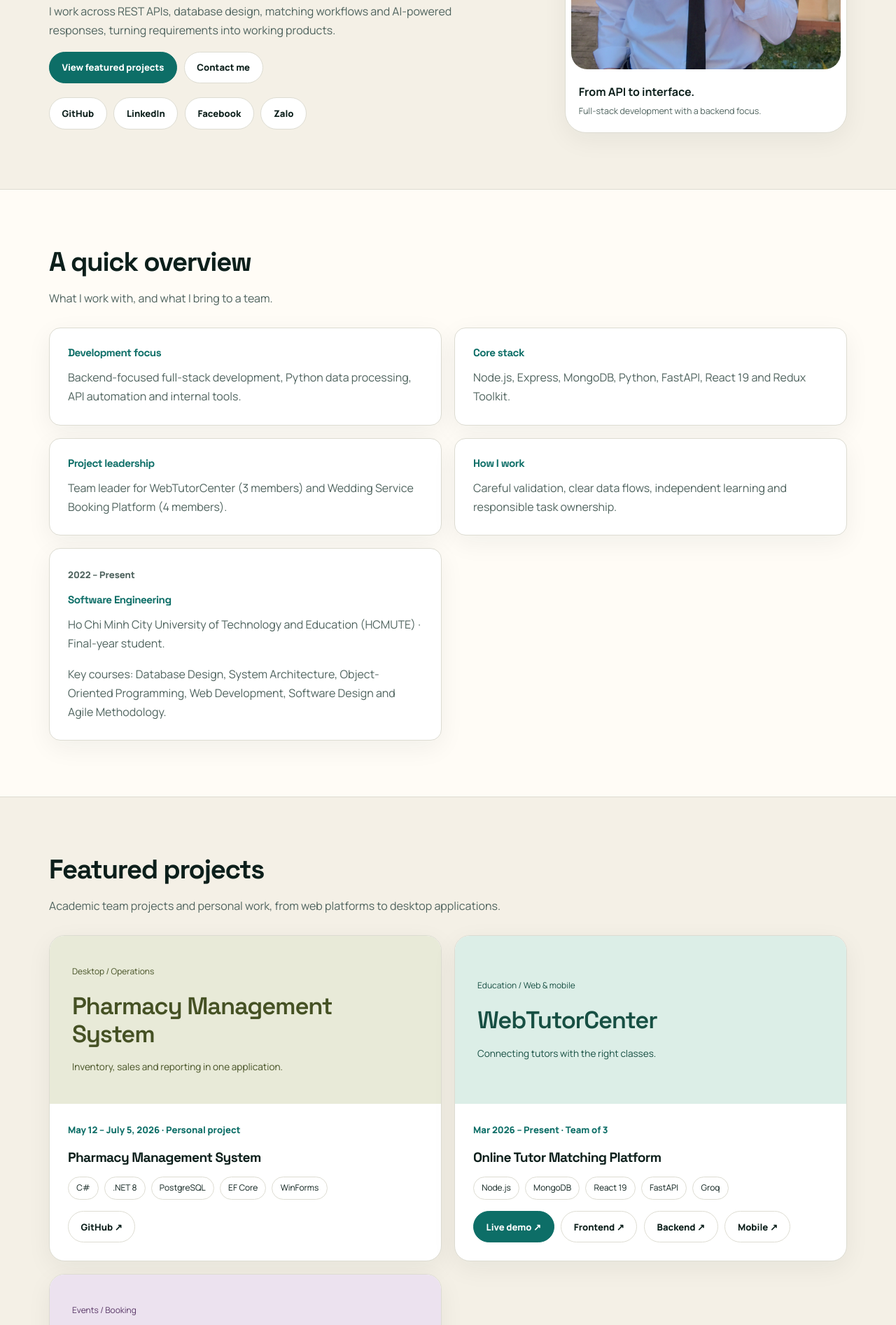
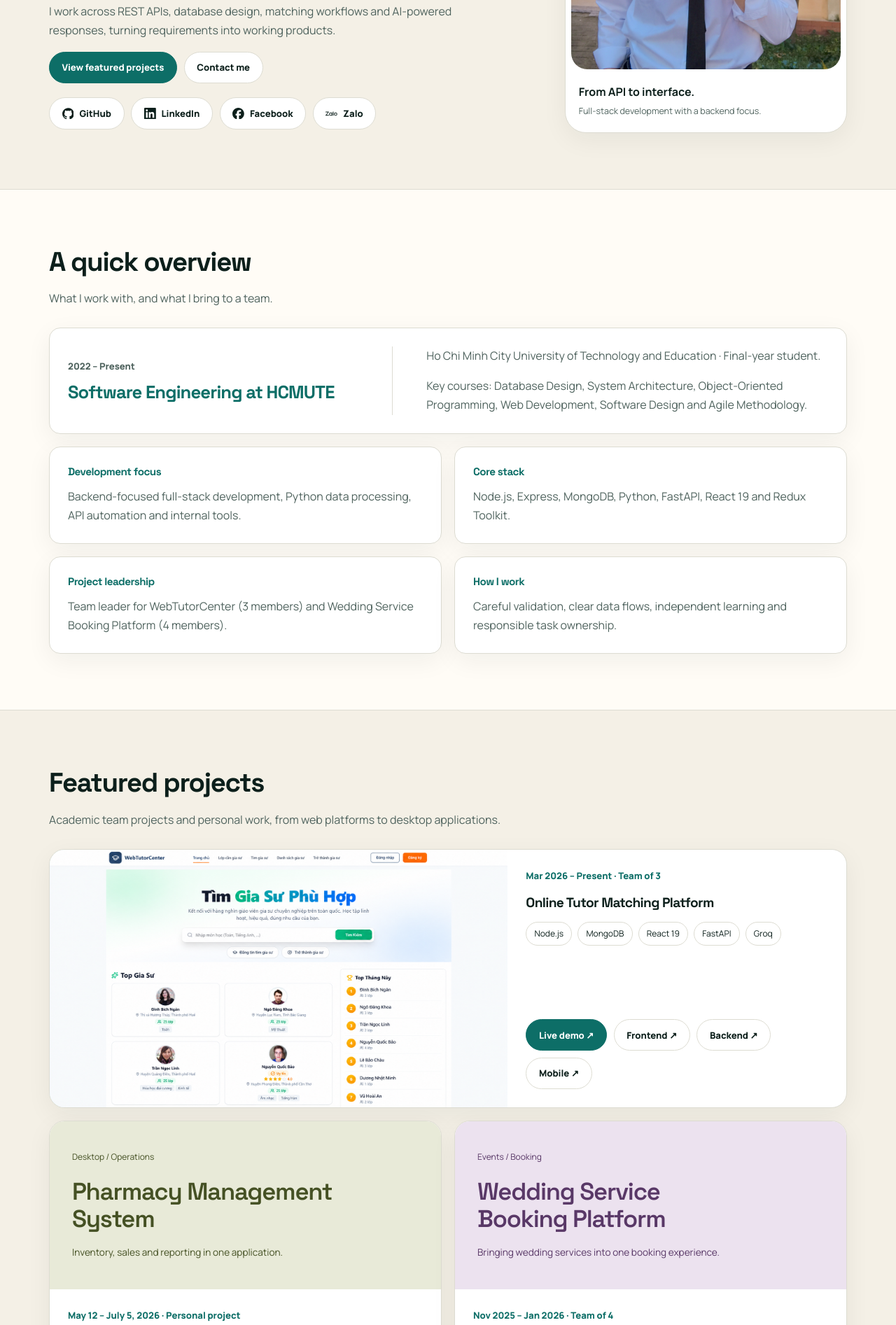
Before and after one commit to ThangLeWiinnieeee/PersonalProject, a plain HTML site: page index.html in a window 1280 px wide. Shown: the part 533-2426 px from the top of the page at 70% size. Drawn offline with nearby package versions, Linux system fonts and the light colour scheme.

Commit message:
fix issue

```diff
--- a/assets/CSS/personalStyle.css
+++ b/assets/CSS/personalStyle.css
@@ -68,6 +68,8 @@ nav a:hover, nav a[aria-current] { background: var(--primary); color: var(--butt
 .button:active { transform: translateY(1px); }
 .button.primary { background: var(--primary); color: var(--button-text); border-color: var(--primary); }
 .social-actions { margin-top: 1.3rem; }
+.social-actions .button { gap: .5rem; }
+.social-actions svg { width: 1.05rem; height: 1.05rem; flex: 0 0 auto; }
 .portrait { margin: 0; padding: 8px; border: 1px solid var(--line); border-radius: 30px; background: var(--surface); box-shadow: var(--shadow); }
 .portrait img { width: 100%; height: auto; aspect-ratio: 4/5; object-fit: cover; object-position: top; border-radius: 23px; }
 .portrait figcaption { display: grid; padding: 1.2rem .7rem .7rem; gap: .2rem; }
@@ -80,14 +82,23 @@ nav a:hover, nav a[aria-current] { background: var(--primary); color: var(--butt
 .card p, .card ul { color: var(--muted); }
 .card p:last-child { margin: 0; }
 .overview-grid h3 { color: var(--primary); font-size: .95rem; }
+.overview-grid:has(> :last-child:nth-child(odd)) > .featured-overview { grid-column: 1 / -1; display: grid; grid-template-columns: minmax(240px, .8fr) minmax(0, 1.2fr); gap: 48px; align-items: center; }
+.overview-feature-title, .overview-feature-copy { min-width: 0; }
+.overview-feature-title .eyebrow { margin-bottom: .65rem; }
+.overview-feature-title h3 { margin: 0; font-size: clamp(1.25rem, 2vw, 1.7rem); }
+.overview-feature-copy { padding-left: 48px; border-left: 1px solid var(--line); }
 .accent-card { border-color: var(--primary); }
 .project-card { position: relative; display: flex; flex-direction: column; overflow: hidden; border: 1px solid var(--line); border-radius: 22px; background: var(--surface); box-shadow: var(--shadow); min-width: 0; transition: transform .2s, border-color .2s; }
 .project-card:hover, .project-card:focus-within { transform: translateY(-4px); border-color: var(--primary); }
+.projects-grid:has(> :nth-child(3):last-child) > .featured-project { grid-column: 1 / -1; display: grid; grid-template-columns: minmax(0, 1.15fr) minmax(320px, .85fr); }
+.projects-grid:has(> :nth-child(3):last-child) > .featured-project .project-image-cover { aspect-ratio: auto; min-height: 360px; }
 .project-cover { min-height: 240px; padding: 32px; display: flex; flex-direction: column; justify-content: center; }
 .project-cover span { font-size: .75rem; margin-bottom: 1.2rem; }
 .project-cover strong { font: 600 clamp(1.65rem, 2.7vw, 2.3rem)/1.15 "Space Grotesk", sans-serif; letter-spacing: -.035em; overflow-wrap: anywhere; }
 .project-cover p { font-size: .85rem; margin: 1rem 0 0; }
 .tutor-cover { background: #dceee7; color: #174f43; }
+.project-image-cover { aspect-ratio: 16 / 9; min-height: 240px; padding: 0; overflow: hidden; }
+.project-image-cover img { width: 100%; height: 100%; object-fit: cover; object-position: center 28%; }
 .wedding-cover { background: #ece2ef; color: #593867; }
 .pharmacy-cover { background: #e8ead8; color: #455124; }
 .project-body { display: flex; flex-direction: column; flex: 1; padding: 26px; }
@@ -180,6 +191,8 @@ footer p { margin: 0; }
   .experience-layout, .contact-layout { grid-template-columns: 1fr; gap: 24px; }
   .case-hero, .case-study { grid-template-columns: 1fr; gap: 32px; }
   .case-study aside { position: static; }
+  .projects-grid:has(> :nth-child(3):last-child) > .featured-project { display: flex; grid-column: auto; }
+  .projects-grid:has(> :nth-child(3):last-child) > .featured-project .project-image-cover { aspect-ratio: 16 / 9; min-height: 240px; }
   .experience-layout > .section-head { position: static; }
 }
 @media (max-width: 640px) {
@@ -190,6 +203,8 @@ footer p { margin: 0; }
   .portrait { width: min(290px, 100%); margin-inline: auto; }
   .hero h1 { font-size: clamp(1.9rem, 8vw, 2.5rem); }
   .overview-grid, .projects-grid, .skills-grid { grid-template-columns: 1fr; }
+  .overview-grid:has(> :last-child:nth-child(odd)) > .featured-overview { display: block; grid-column: auto; }
+  .overview-feature-copy { margin-top: 1.25rem; padding: 1.25rem 0 0; border-top: 1px solid var(--line); border-left: 0; }
   .menu-toggle { display: block; margin-left: auto; }
   .js-enabled nav { display: none; }
   .js-enabled nav.open { display: flex; }
--- a/index.html
+++ b/index.html
@@ -49,10 +49,10 @@
           <a class="button" href="#contact">Contact me</a>
         </div>
         <div class="actions social-actions" role="group" aria-label="Social profiles">
-          <a class="button" href="https://github.com/ThangLeWiinnieeee" target="_blank" rel="noopener noreferrer">GitHub</a>
-          <a class="button" href="https://www.linkedin.com/in/ledangtoanthang2004/" target="_blank" rel="noopener noreferrer">LinkedIn</a>
-          <a class="button" href="https://www.facebook.com/ledangtoanthang2004" target="_blank" rel="noopener noreferrer">Facebook</a>
-          <a class="button" href="https://zalo.me/0982340214" target="_blank" rel="noopener noreferrer">Zalo</a>
+          <a class="button" href="https://github.com/ThangLeWiinnieeee" target="_blank" rel="noopener noreferrer"><svg aria-hidden="true" focusable="false" viewBox="0 0 24 24"><path fill="currentColor" d="M12 .297c-6.63 0-12 5.373-12 12c0 5.303 3.438 9.8 8.205 11.385c.6.113.82-.258.82-.577c0-.285-.01-1.04-.015-2.04c-3.338.724-4.042-1.61-4.042-1.61C4.422 18.07 3.633 17.7 3.633 17.7c-1.087-.744.084-.729.084-.729c1.205.084 1.838 1.236 1.838 1.236c1.07 1.835 2.809 1.305 3.495.998c.108-.776.417-1.305.76-1.605c-2.665-.3-5.466-1.332-5.466-5.93c0-1.31.465-2.38 1.235-3.22c-.135-.303-.54-1.523.105-3.176c0 0 1.005-.322 3.3 1.23c.96-.267 1.98-.399 3-.405c1.02.006 2.04.138 3 .405c2.28-1.552 3.285-1.23 3.285-1.23c.645 1.653.24 2.873.12 3.176c.765.84 1.23 1.91 1.23 3.22c0 4.61-2.805 5.625-5.475 5.92c.42.36.81 1.096.81 2.22c0 1.606-.015 2.896-.015 3.286c0 .315.21.69.825.57C20.565 22.092 24 17.592 24 12.297c0-6.627-5.373-12-12-12"/></svg>GitHub</a>
+          <a class="button" href="https://www.linkedin.com/in/ledangtoanthang2004/" target="_blank" rel="noopener noreferrer"><svg aria-hidden="true" focusable="false" viewBox="0 0 24 24"><path fill="currentColor" d="M20.447 20.452h-3.554v-5.569c0-1.328-.027-3.037-1.852-3.037c-1.853 0-2.136 1.445-2.136 2.939v5.667H9.351V9h3.414v1.561h.046c.477-.9 1.637-1.85 3.37-1.85c3.601 0 4.267 2.37 4.267 5.455v6.286zM5.337 7.433a2.06 2.06 0 0 1-2.063-2.065a2.064 2.064 0 1 1 2.063 2.065m1.782 13.019H3.555V9h3.564zM22.225 0H1.771C.792 0 0 .774 0 1.729v20.542C0 23.227.792 24 1.771 24h20.451C23.2 24 24 23.227 24 22.271V1.729C24 .774 23.2 0 22.222 0z"/></svg>LinkedIn</a>
+          <a class="button" href="https://www.facebook.com/ledangtoanthang2004" target="_blank" rel="noopener noreferrer"><svg aria-hidden="true" focusable="false" viewBox="0 0 24 24"><path fill="currentColor" d="M9.101 23.691v-7.98H6.627v-3.667h2.474v-1.58c0-4.085 1.848-5.978 5.858-5.978c.401 0 .955.042 1.468.103a9 9 0 0 1 1.141.195v3.325a9 9 0 0 0-.653-.036a27 27 0 0 0-.733-.009c-.707 0-1.259.096-1.675.309a1.7 1.7 0 0 0-.679.622c-.258.42-.374.995-.374 1.752v1.297h3.919l-.386 2.103l-.287 1.564h-3.246v8.245C19.396 23.238 24 18.179 24 12.044c0-6.627-5.373-12-12-12s-12 5.373-12 12c0 5.628 3.874 10.35 9.101 11.647"/></svg>Facebook</a>
+          <a class="button" href="https://zalo.me/0982340214" target="_blank" rel="noopener noreferrer"><svg aria-hidden="true" focusable="false" viewBox="0 0 24 24"><path fill="currentColor" d="M12.49 10.272v-.45h1.347v6.322h-.77a.576.576 0 0 1-.577-.573v.001a3.27 3.27 0 0 1-1.938.632a3.284 3.284 0 0 1-3.284-3.282a3.284 3.284 0 0 1 3.284-3.282a3.27 3.27 0 0 1 1.937.632zM6.919 7.79v.205c0 .382-.051.694-.3 1.06l-.03.034a8 8 0 0 0-.242.285L2.024 14.8h4.895v.768a.576.576 0 0 1-.577.576H0v-.362c0-.443.11-.641.25-.847L4.858 9.23H.192V7.79zm8.551 8.354a.48.48 0 0 1-.48-.48V7.79h1.441v8.354zM20.693 9.6a3.306 3.306 0 1 1 .002 6.612a3.306 3.306 0 0 1-.002-6.612m-10.14 5.253a1.932 1.932 0 1 0 0-3.863a1.932 1.932 0 0 0 0 3.863m10.14-.003a1.945 1.945 0 1 0 0-3.89a1.945 1.945 0 0 0 0 3.89"/></svg>Zalo</a>
         </div>
       </div>
       <figure class="portrait">
@@ -64,28 +64,22 @@
       <div class="shell">
         <div class="section-head"><h2>A quick overview</h2><p>What I work with, and what I bring to a team.</p></div>
         <div class="overview-grid">
+          <article class="card featured-overview">
+            <div class="overview-feature-title"><p class="eyebrow">2022 – Present</p><h3>Software Engineering at HCMUTE</h3></div>
+            <div class="overview-feature-copy"><p>Ho Chi Minh City University of Technology and Education · Final-year student.</p><p>Key courses: Database Design, System Architecture, Object-Oriented Programming, Web Development, Software Design and Agile Methodology.</p></div>
+          </article>
           <article class="card"><h3>Development focus</h3><p>Backend-focused full-stack development, Python data processing, API automation and internal tools.</p></article>
           <article class="card"><h3>Core stack</h3><p>Node.js, Express, MongoDB, Python, FastAPI, React 19 and Redux Toolkit.</p></article>
           <article class="card"><h3>Project leadership</h3><p>Team leader for WebTutorCenter (3 members) and Wedding Service Booking Platform (4 members).</p></article>
           <article class="card"><h3>How I work</h3><p>Careful validation, clear data flows, independent learning and responsible task ownership.</p></article>
-          <article class="card"><p class="eyebrow">2022 – Present</p><h3>Software Engineering</h3><p>Ho Chi Minh City University of Technology and Education (HCMUTE) · Final-year student.</p><p>Key courses: Database Design, System Architecture, Object-Oriented Programming, Web Development, Software Design and Agile Methodology.</p></article>
         </div>
       </div>
     </section>
     <section class="shell" id="projects">
       <div class="section-head"><h2>Featured projects</h2><p>Academic team projects and personal work, from web platforms to desktop applications.</p></div>
       <div class="projects-grid">
-        <article class="project-card">
-          <div class="project-cover pharmacy-cover"><span>Desktop / Operations</span><strong>Pharmacy Management System</strong><p>Inventory, sales and reporting in one application.</p></div>
-          <div class="project-body">
-            <p class="eyebrow">May 12 – July 5, 2026 · Personal project</p>
-            <h3><a class="project-detail-link" href="./projects/pharmacy-management.html">Pharmacy Management System</a></h3>
-            <ul class="tags"><li>C#</li><li>.NET 8</li><li>PostgreSQL</li><li>EF Core</li><li>WinForms</li></ul>
-            <div class="project-links"><a class="button" href="https://github.com/ThangLeWiinnieeee/Pharmacy-Management-System" target="_blank" rel="noopener noreferrer">GitHub ↗</a></div>
-          </div>
-        </article>
-        <article class="project-card">
-          <div class="project-cover tutor-cover"><span>Education / Web &amp; mobile</span><strong>WebTutorCenter</strong><p>Connecting tutors with the right classes.</p></div>
+        <article class="project-card featured-project">
+          <div class="project-cover tutor-cover project-image-cover"><img src="./assets/IMG/webtutorcenter-cover.png" alt="WebTutorCenter home page with tutor search and top tutor listings" width="1672" height="941" loading="lazy"></div>
           <div class="project-body">
             <p class="eyebrow">Mar 2026 – Present · Team of 3</p>
             <h3><a class="project-detail-link" href="./projects/web-tutor-center.html">Online Tutor Matching Platform</a></h3>
@@ -96,6 +90,15 @@
               <a class="button" href="https://github.com/ThangLeWiinnieeee/WebTutorCenter_BE" target="_blank" rel="noopener noreferrer">Backend ↗</a>
               <a class="button" href="https://github.com/ThangLeWiinnieeee/WebTutorCenter_Moblie" target="_blank" rel="noopener noreferrer">Mobile ↗</a>
             </div>
+          </div>
+        </article>
+        <article class="project-card">
+          <div class="project-cover pharmacy-cover"><span>Desktop / Operations</span><strong>Pharmacy Management System</strong><p>Inventory, sales and reporting in one application.</p></div>
+          <div class="project-body">
+            <p class="eyebrow">May 12 – July 5, 2026 · Personal project</p>
+            <h3><a class="project-detail-link" href="./projects/pharmacy-management.html">Pharmacy Management System</a></h3>
+            <ul class="tags"><li>C#</li><li>.NET 8</li><li>PostgreSQL</li><li>EF Core</li><li>WinForms</li></ul>
+            <div class="project-links"><a class="button" href="https://github.com/ThangLeWiinnieeee/Pharmacy-Management-System" target="_blank" rel="noopener noreferrer">GitHub ↗</a></div>
           </div>
         </article>
         <article class="project-card">
@@ -115,7 +118,7 @@
         <div class="timeline">
           <article class="card">
             <p class="eyebrow">Aug 2026 – Present · Rockship</p>
-            <h3>cineX development &amp; AI QS Agent research</h3>
+            <h3>Software Engineer</h3>
             <p>Currently responsible for developing cineX at Rockship, a platform for tracking and analyzing Vietnam's cinema box-office data.</p>
             <p>The product brings movie, showtime and box-office information together in a dashboard to support monitoring and analysis.</p>
             <p>Currently researching and developing AI QS Agent, a specialized AI virtual assistant for Quantity Surveying, focused on construction cost management and estimation.</p>
```
Also changed, not shown: assets/IMG/webtutorcenter-cover.png (added).
